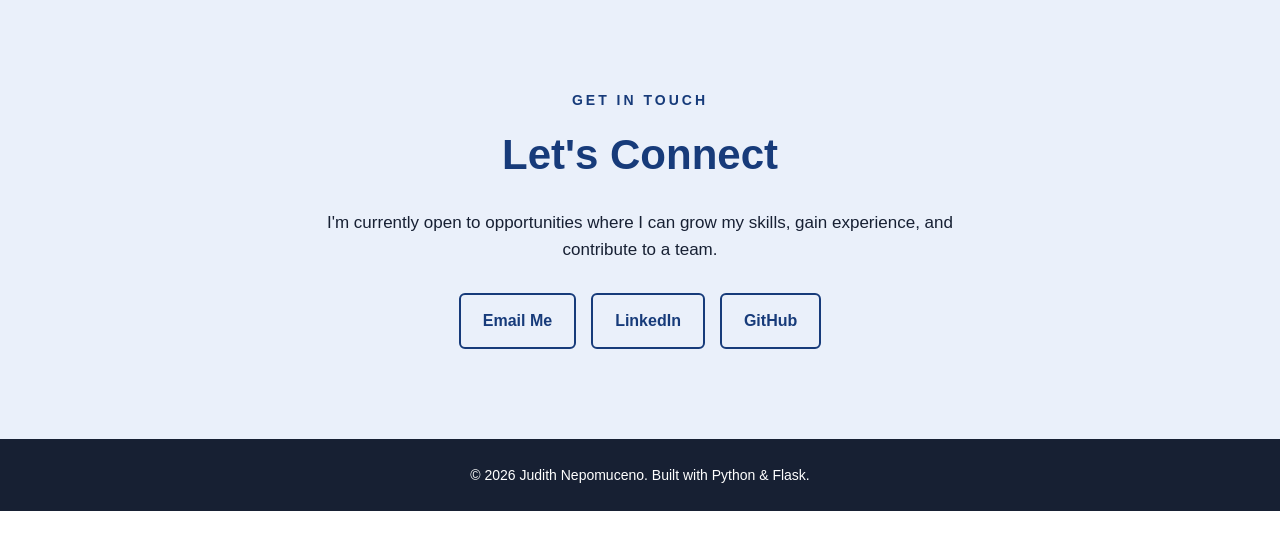
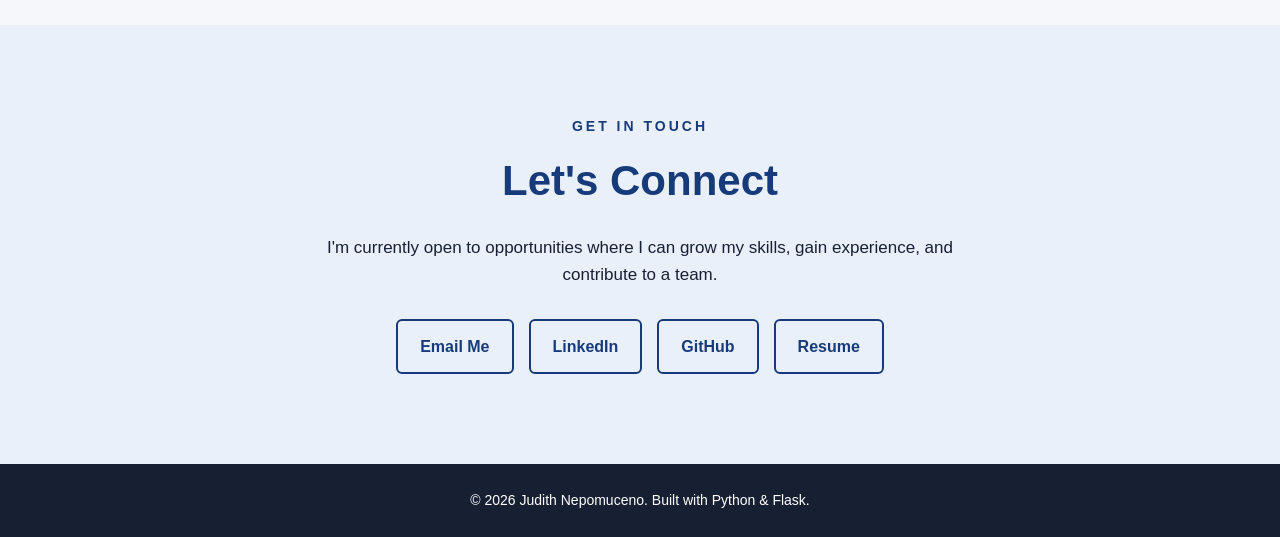
Before and after one commit to eronskie90/my-portfolio, a Flask app: page / in a window 1280 px wide. Shown: the part 4101-4638 px from the top of the page. Before the commit the page ends 4612 px from the top, so only its background shows below. Run offline with Flask 3, Linux system fonts and the light colour scheme.

Commit message:
Update portfolio links

````diff
--- a/templates/index.html
+++ b/templates/index.html
@@ -1,3 +1,4 @@
+```html
 <!DOCTYPE html>
 <html lang="en">
 
@@ -579,16 +580,20 @@
 
             <div class="contact-links">
 
-                <a href="mailto:your.email@example.com">
+                <a href="mailto:nepomucenojudith37@gmail.com">
                     Email Me
                 </a>
 
-                <a href="#" target="_blank">
+                <a href="https://www.linkedin.com/in/judith-nepomuceno-38a38b271/" target="_blank" rel="noopener noreferrer">
                     LinkedIn
                 </a>
 
-                <a href="#" target="_blank">
+                <a href="https://github.com/eronskie90" target="_blank" rel="noopener noreferrer">
                     GitHub
+                </a>
+
+                <a href="https://drive.google.com/file/d/1qtGZmfYC_h56Wr434Du0AJA2p1m9FNXG/view?usp=sharing" target="_blank" rel="noopener noreferrer">
+                    Resume
                 </a>
 
             </div>
````
